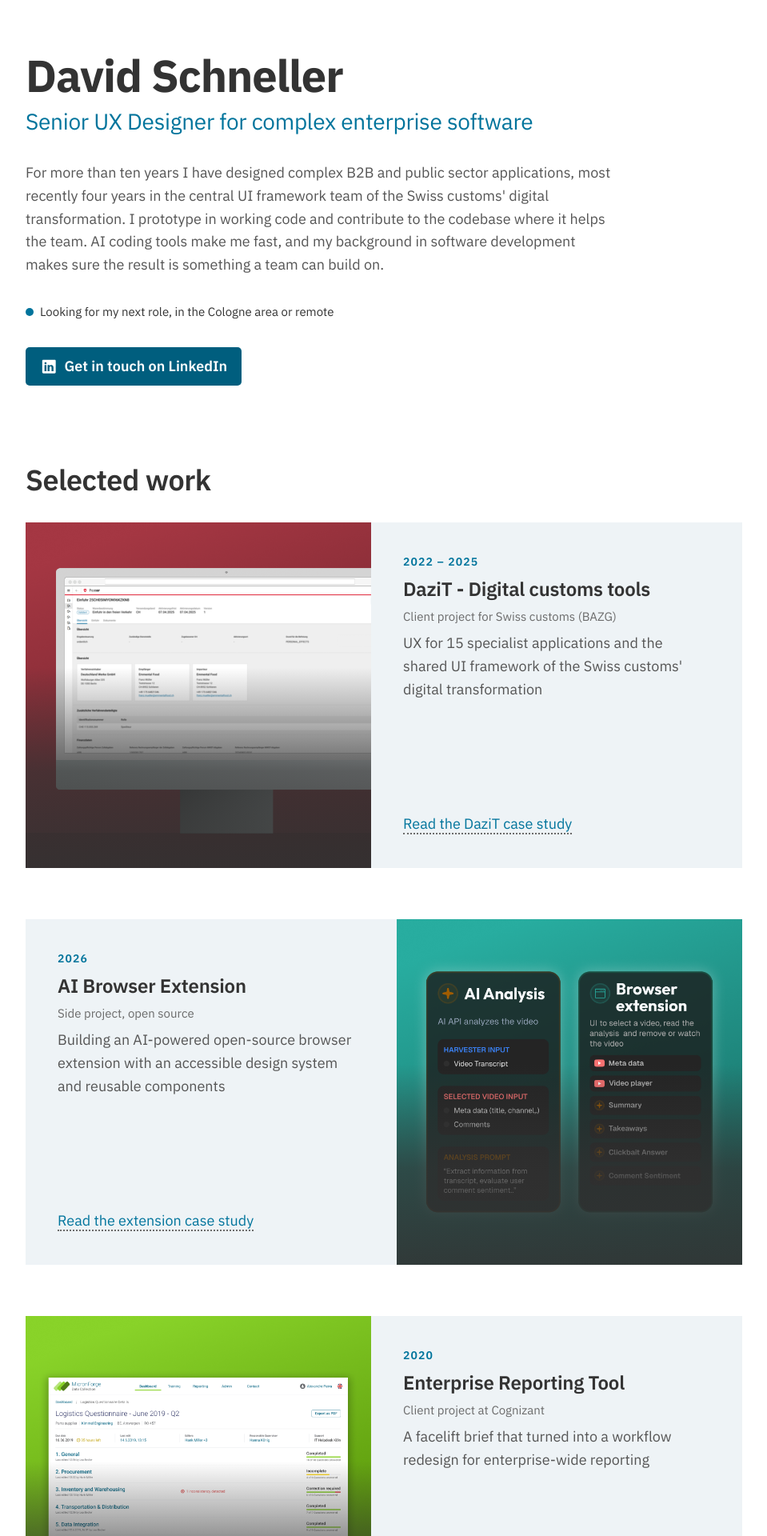
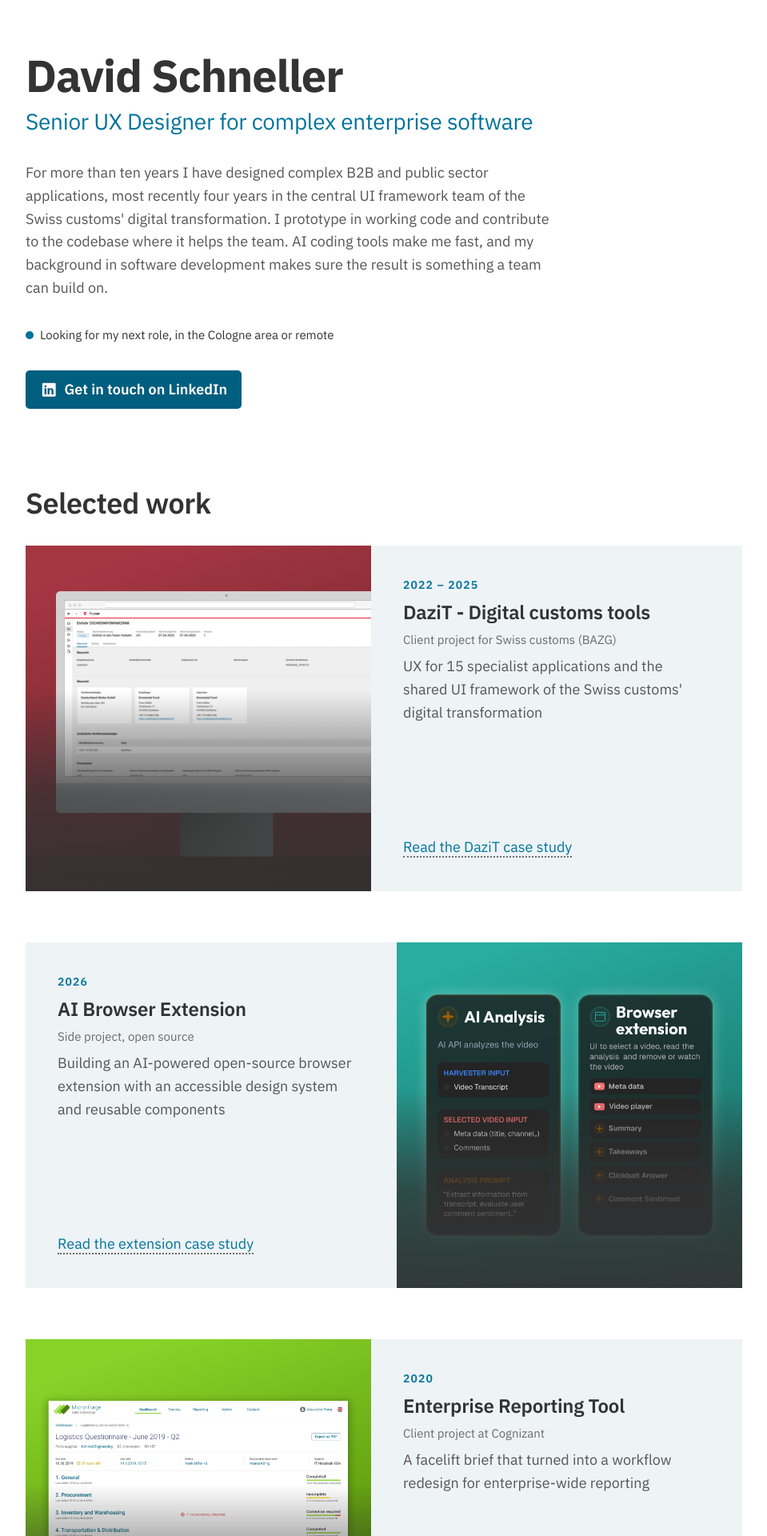
Before and after one commit to DavidSlr/portfolio, a Jekyll site: the page built from index.html, in a window 1280 px wide. Shown: the top 1920 px of the page at 80% size, without its empty margins (160-1119 px from the left). Built offline with Jekyll 4.4.1, drawn with Linux system fonts in a browser that asks for light colours.

Commit message:
Apply two widths for text and media, keep CV links on one line
- Reading width (--measure) is now 42rem, shared by paragraphs, lists,
  h2-h4 and captions so text of every size ends at one right edge;
  images and visual blocks keep the full column
- Tagline uses the full column with balanced line breaks
- 404 text block stays centred under the reading width
- Case study links in the CV never break inside, and "Case study:" stays
  on the same line as its first link (new .nowrap helper)

Co-Authored-By: Claude Opus 5.5 <noreply@anthropic.com>

```diff
--- a/_includes/case-study-links.html
+++ b/_includes/case-study-links.html
@@ -1,12 +1,14 @@
 {% comment %}
   Appends " · Case study: <link>" (or "Case studies:" for several) to a meta
   line. list is an array of case study file names without the extension.
+  Links never break inside (the underline animation needs one line), and
+  non-breaking spaces keep "Case study:" on the same line as the first link.
 {% endcomment %}
 {%- if include.list -%}
 {%- assign count = include.list | size -%}
-{{ " · " }}Case {% if count > 1 %}studies{% else %}study{% endif %}:
+{{ " · " }}Case&nbsp;{% if count > 1 %}studies{% else %}study{% endif %}:
 {%- for name in include.list -%}
 {%- assign study = site.portfolio | where_exp: "doc", "doc.url contains name" | first -%}
-{{ " " }}<a href="{{ study.url | relative_url }}">{{ study.title }}</a>{% unless forloop.last %},{% endunless %}
+{% if forloop.first %}&nbsp;{% else %}{{ " " }}{% endif %}<a class="nowrap" href="{{ study.url | relative_url }}">{{ study.title }}</a>{% unless forloop.last %},{% endunless %}
 {%- endfor -%}
 {%- endif -%}
--- a/css/style.scss
+++ b/css/style.scss
@@ -67,7 +67,10 @@
     --step-meta:    0.9375rem;                                  // 15px: dates, captions, context
     --step-label:   0.875rem;                                   // 14px: labels above an item
 
-    --measure: 68ch; // longest comfortable line for running text
+    // Two widths: text stops at the reading width; images and visual blocks
+    // use the full column (56rem, see .main). In rem, not ch, so text of
+    // every size ends at the same right edge.
+    --measure: 42rem; // reading width, about 670px
 
     // Space. Sections shrink on small screens.
     --space-0: 0.25rem;                              //  4px: a title and its meta line
@@ -147,10 +150,15 @@ h3,
 h4 { font-size: var(--step-body);    line-height: 1.4; margin-top: var(--space-3); }
 
 p, li, dd {
-    max-width: var(--measure);
     margin-top: 0;
     margin-bottom: var(--space-1);
     font-size: var(--step-body);
+}
+
+// Everything that is text stops at the reading width. Page titles (h1) are
+// short and stay on one line, so they are not capped.
+p, li, dd, h2, h3, h4, figcaption {
+    max-width: var(--measure);
 }
 
 // Box bullets on unordered lists; items inherit it, ordered lists keep numbers.
@@ -279,6 +287,11 @@ p > a,
     gap: var(--space-1) var(--space-3);
 }
 
+// Keeps a short phrase or link on one line.
+.nowrap {
+    white-space: nowrap;
+}
+
 // A list without bullets or indents, for lists that are components.
 .plain-list {
     margin: 0;
@@ -358,11 +371,15 @@ footer {
     line-height: 1.3;
     letter-spacing: -.01em;
     color: var(--color-accent);
+    // Full column width with balanced lines; a reading-width cap on top of
+    // balancing made it too narrow.
+    max-width: none;
+    text-wrap: balance;
 }
 
 main > .tagline,
 .error-page > .tagline {
-    margin: var(--space-1) 0 var(--space-3);
+    margin-block: var(--space-1) var(--space-3);
 }
 
 // Small context text: dates, places, captions.
@@ -964,8 +981,9 @@ figure.video {
     margin: var(--space-4) 0 var(--space-5);
     text-align: center;
 
+    // Centred page: keep the reading width, but centre the text block.
     p {
-        max-width: none;
+        margin-inline: auto;
     }
 
     .button {
```
